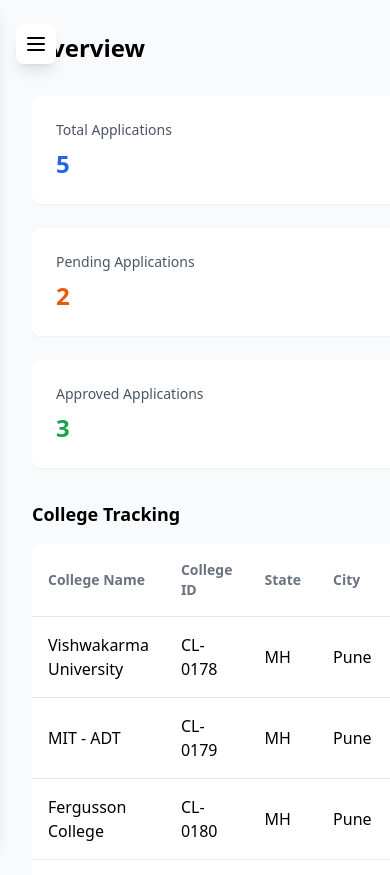
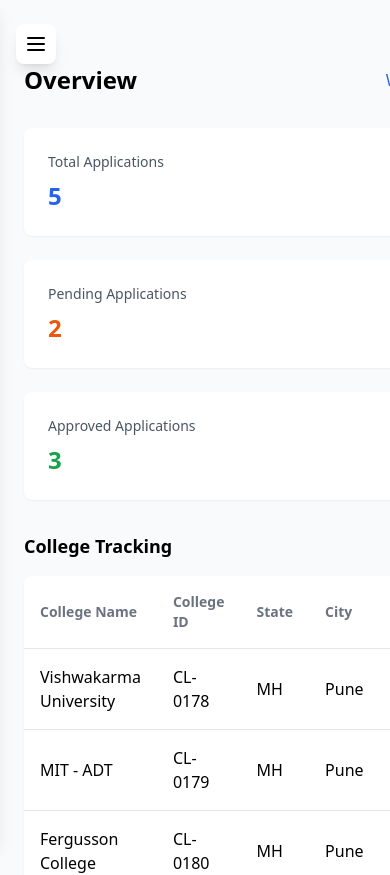
Before and after one commit to arya2004/Pradipti-Portal, a React (Vite) app in the folder client/: page / in a window 390 px wide. Shown: the top 875 px of the page. Built offline with nearby package versions, Linux system fonts and the light colour scheme.

Commit message:
adjusts dashboard structure for responsiveness

```diff
--- a/client/src/pages/Dashboard.jsx
+++ b/client/src/pages/Dashboard.jsx
@@ -38,7 +38,7 @@
 
   if (error) {
     return (
-      <div className="p-8">
+      <div className="p-6 md:p-8">
         <div className="bg-red-50 text-red-600 p-4 rounded-lg">
           {error}
         </div>
@@ -47,7 +47,7 @@
   }
 
   return (
-    <div className="p-8">
+    <div className="p-6 md:p-8 pt-16 md:pt-8">
       <div className="flex justify-between items-center mb-8">
         <h2 className="text-2xl font-semibold">Overview</h2>
         <div className="text-blue-600">
```
